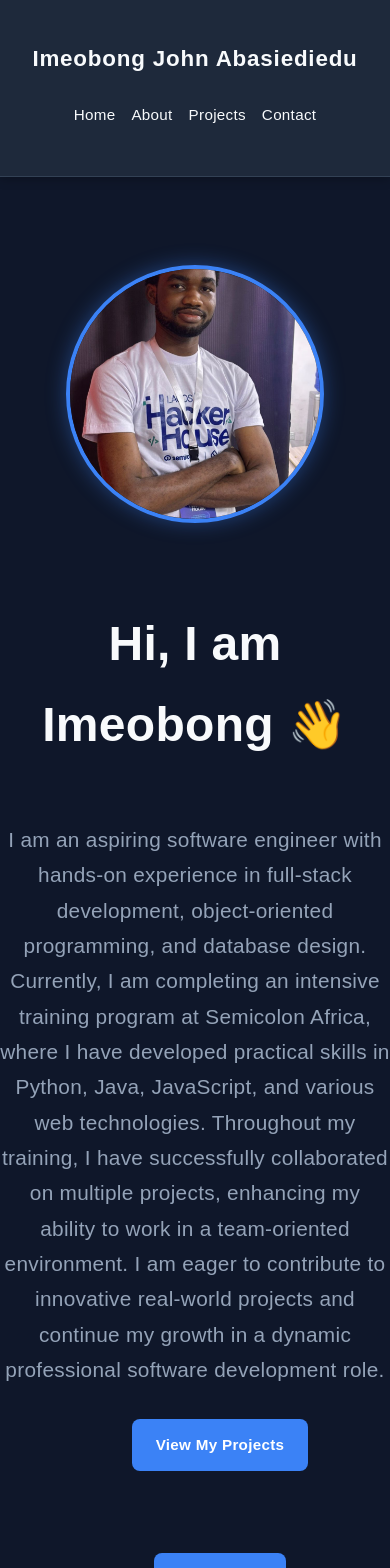
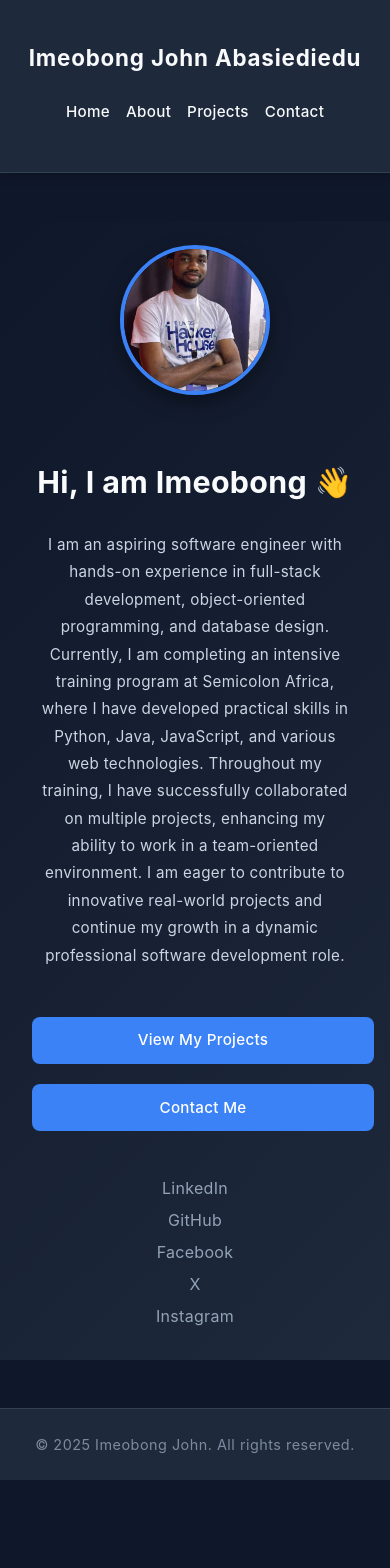
Before and after one commit to BigJohn-dev/Portfolio, a Next.js app: page / in a window 390 px wide. Shown: the top 1568 px of the page. After the commit the page ends 1480 px from the top, so only its background shows below. Built offline with nearby package versions, Linux system fonts and the light colour scheme.

Commit message:
My profile

```diff
--- a/src/app/home.css
+++ b/src/app/home.css
@@ -1,41 +1,146 @@
 /* home.css */
 
+/* Global reset & smooth font scaling */
+* {
+    margin: 0;
+    padding: 0;
+    box-sizing: border-box;
+    font-family: 'Inter', Arial, sans-serif;
+}
+
+body {
+    background-color: #0f172a;
+    color: #f8fafc;
+    line-height: 1.6;
+}
+
+/* ========== HERO SECTION ========== */
 .hero {
+    min-height: 100vh;
+    display: flex;
+    align-items: center;
+    justify-content: center;
     text-align: center;
-    margin-top: 2.5rem;
+    flex-direction: column;
+    padding: 2rem;
+    background: linear-gradient(135deg, #0f172a, #1e293b);
+}
+
+.hero-content {
+    max-width: 900px;
+    width: 100%;
+}
+
+.profile-pic {
+    border-radius: 50%;
+    object-fit: cover;
+    border: 4px solid #3b82f6;
+    box-shadow: 0 8px 20px rgba(0, 0, 0, 0.4);
+    transition: transform 0.3s ease, box-shadow 0.3s ease;
+}
+
+.profile-pic:hover {
+    transform: scale(1.05);
+    box-shadow: 0 12px 25px rgba(59, 130, 246, 0.3);
 }
 
 .hero h1 {
     font-size: 3rem;
-    justify-content: center;
-    margin-top: 3rem;
-    margin-bottom: 3.5rem;
+    margin-top: 2rem;
+    margin-bottom: 1.5rem;
     color: #f8fafc;
 }
 
 .hero p {
-    font-size: 1.3rem;
-    color: #94a3b8;
-    max-width: 1000px;
-    margin: 0 auto;
+    font-size: 1.1rem;
+    color: #cbd5e1;
+    max-width: 800px;
+    margin: 0 auto 2.5rem;
+    line-height: 1.8;
 }
 
-.hero a {
+.cta {
+    margin-top: 1.5rem;
+}
+
+.cta .btn {
     display: inline-block;
     background-color: #3b82f6;
     color: white;
-    padding: 0.8rem 1.5rem;
+    padding: 0.8rem 1.8rem;
     border-radius: 8px;
-    margin-top: 2rem;
+    margin: 0.5rem;
     text-decoration: none;
-    transition: background 0.3s ease;
+    font-weight: 500;
+    transition: all 0.3s ease;
 }
 
-.hero a:hover {
+.cta .btn:hover {
     background-color: #2563eb;
+    transform: translateY(-2px);
+}
+
+.social-links {
+    margin-top: 2rem;
 }
 
 .social-links a {
-    margin-left: 50px;
-    justify-content: space-between;
+    color: #94a3b8;
+    margin: 0 1rem;
+    font-size: 1rem;
+    text-decoration: none;
+    transition: color 0.3s ease;
 }
+
+.social-links a:hover {
+    color: #3b82f6;
+}
+
+/* ========== RESPONSIVENESS ========== */
+
+/* Tablets (768px and below) */
+@media (max-width: 768px) {
+    .hero h1 {
+        font-size: 2.4rem;
+    }
+
+    .hero p {
+        font-size: 1rem;
+        padding: 0 1rem;
+    }
+
+    .cta .btn {
+        padding: 0.7rem 1.4rem;
+        font-size: 0.95rem;
+    }
+
+    .profile-pic {
+        width: 150px !important;
+        height: 150px !important;
+    }
+}
+
+/* Mobile (480px and below) */
+@media (max-width: 480px) {
+    .hero {
+        padding: 1.5rem;
+    }
+
+    .hero h1 {
+        font-size: 1.9rem;
+    }
+
+    .hero p {
+        font-size: 0.95rem;
+    }
+
+    .social-links a {
+        display: block;
+        margin: 0.4rem 0;
+    }
+
+    .cta .btn {
+        width: 100%;
+        margin-bottom: 0.8rem;
+    }
+}
```
